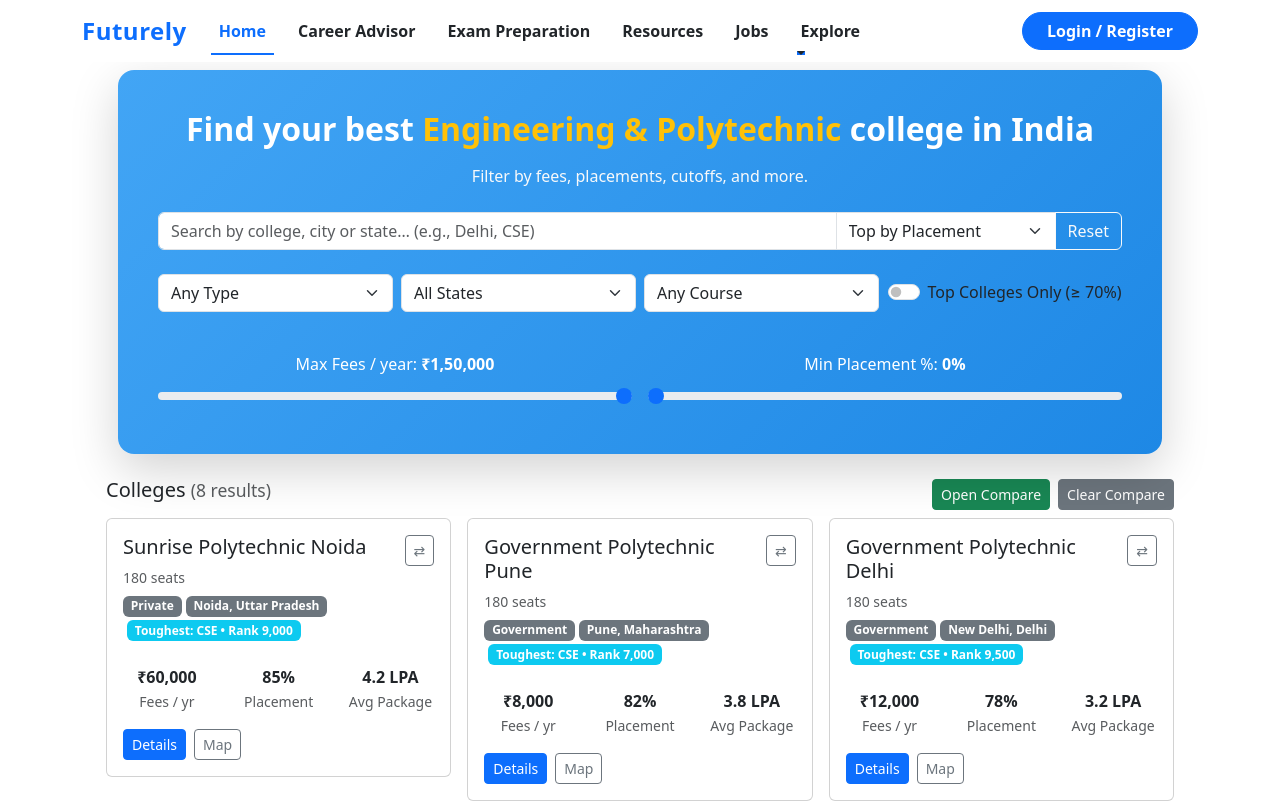
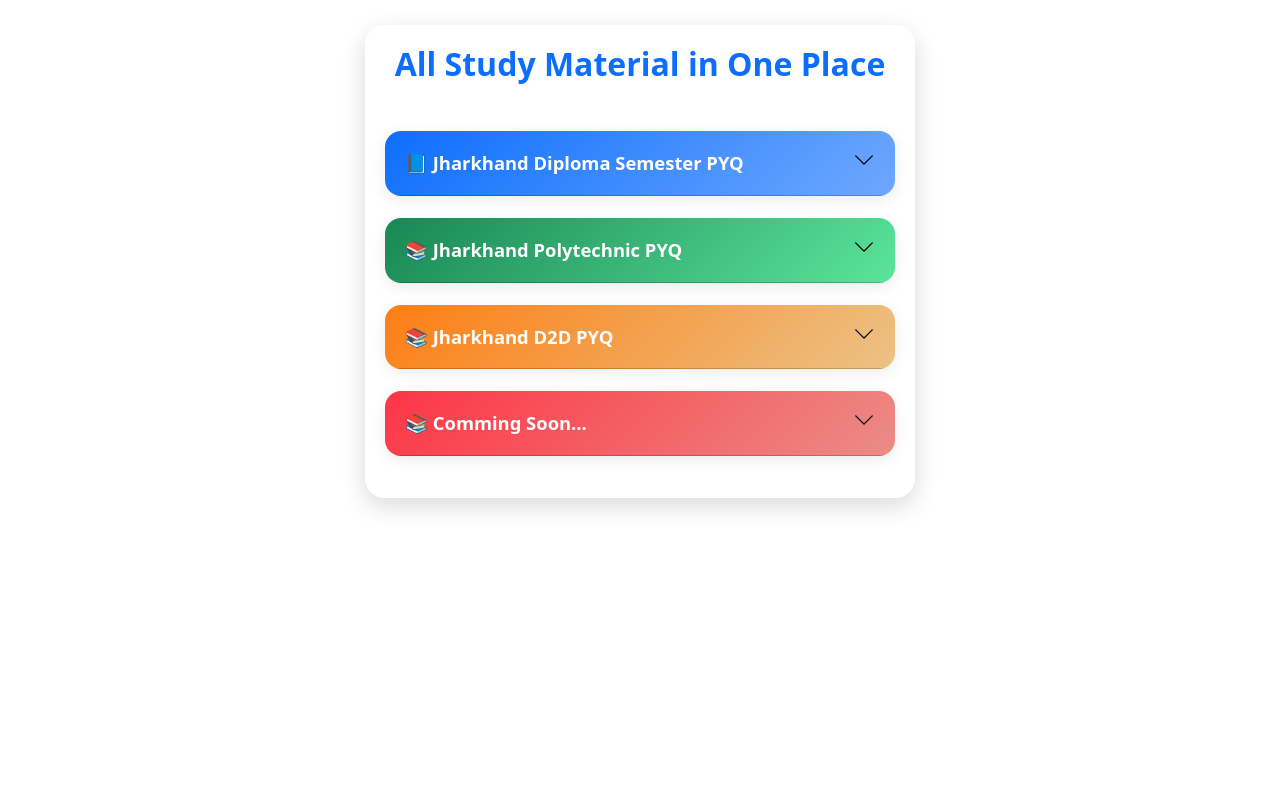
Before and after one commit to Karan123457/NextGenZ, a React (Create React App) app: page / in a window 1280 px wide. Shown: the top 803 px of the page. Built offline with nearby package versions, Linux system fonts and the light colour scheme.

Commit message:
Update Header.js

```diff
--- a/src/MyComponents/Header.js
+++ b/src/MyComponents/Header.js
@@ -1,226 +1,91 @@
-import React, { useState, useEffect } from "react";
-import { Link, useLocation } from "react-router-dom";
-import { Navbar, Nav, Container, Button, Modal, Form } from "react-bootstrap";
-import { FaGoogle, FaFacebook } from "react-icons/fa";
+import React, { useState } from "react";
+import { Accordion, Card } from "react-bootstrap";
+import { ChevronDown, ChevronRight } from "react-bootstrap-icons";
+import { useNavigate } from 'react-router-dom';
+import "bootstrap/dist/css/bootstrap.min.css";
 
-export default function Header() {
-  const [show, setShow] = useState(false);
-  const [showPassword, setShowPassword] = useState(false);
-  const [scrolled, setScrolled] = useState(false);
-  const location = useLocation(); // Track current URL
+const Resources = () => {
+    const [activeKey, setActiveKey] = useState(null);
+    const navigate = useNavigate();
 
-  const handleClose = () => setShow(false);
-  const handleShow = () => setShow(true);
+    const toggleAccordion = (key) => setActiveKey(activeKey === key ? null : key);
 
-  // Handle scroll background fade
-  useEffect(() => {
-    const handleScroll = () => setScrolled(window.scrollY > 20);
-    window.addEventListener("scroll", handleScroll);
-    return () => window.removeEventListener("scroll", handleScroll);
-  }, []);
+    const data = [
+        {
+            key: "0",
+            title: "📘 Jharkhand Diploma Semester PYQ",
+            color: "linear-gradient(135deg, #0d6efd, #6ea8fe)",
+            subs: [
+                { id: "sub1", title: "1st Semester", type: "fullContent" },
+                { id: "sub2", title: "2nd Semester", type: "fullContent2" },
+                { id: "sub3", title: "3rd Semester", type: "fullContent3" },
+                { id: "sub4", title: "4th Semester", type: "fullContent4" },
+                { id: "sub5", title: "5th Semester", type: "fullContent5" },
+                { id: "sub6", title: "6th Semester", type: "fullContent6" },
 
-  const navLinks = [
-    { name: "Home", path: "/" },
-    { name: "Career Advisor", path: "/Counselling" },
-    { name: "Exam Preparation", path: "/Exam_Preparation" },
-    { name: "Resources", path: "/resources" },
-    { name: "Jobs", path: "/jobs" },
-  ];
+            ],
+        },
+        {
+            key: "1",
+            title: "📚 Jharkhand Polytechnic PYQ",
+            color: "linear-gradient(135deg, #198754, #5be49b)",
+            subs: [
+                { id: "jhpoly", title: "Exam Information for 2026 ", type: "fullJHPoly" }, // no sub-card, entire content will render
+                { id: "jhpoly2", title: "Download All Paper (2021 - 2025)", type: "fullJHPoly2" },
+            ],
+        },
 
-  return (
-    <>
-      {/* Navbar */}
-      <Navbar
-        expand="lg"
-        fixed="top"//sticky="top"
-        className={`py-2 ${scrolled ? "navbar-fade" : "navbar-clear"}`}
-      >
-        <Container>
-          <Navbar.Brand
-            as={Link}
-            to="/"
-            className="fw-bold text-primary fs-4 brand-name"
-          >
-            Futurely
-          </Navbar.Brand>
 
-          <Navbar.Toggle aria-controls="navbarScroll" />
-          <Navbar.Collapse id="navbarScroll">
-            <Nav className="me-auto my-2 my-lg-0 align-items-center" navbarScroll>
-              {navLinks.map((item, idx) => (
-                <Nav.Link
-                  key={idx}
-                  as={Link}
-                  to={item.path}
-                  className={`fw-semibold nav-animated-link mx-2 ${location.pathname === item.path ? "active-link" : ""
-                    }`}
-                >
-                  {item.name}
-                </Nav.Link>
-              ))}
+        {
+            key: "2",
+            title: "📚 Jharkhand D2D PYQ",
+            color: "linear-gradient(135deg, #fd7e14, #ebc285ff)",
+            subs: [
+                { id: "sub_d2d", title: "Exam Information for 2026", type: "D2dExam" },
+                { id: "sub2_d2d", title: "Download All Paper (2021 - 2025)", type: "D2dExam2" },
+            ],
+        },
+        {
+            key: "3",
+            title: "📚 Comming Soon...",
+            color: "linear-gradient(135deg, #fd3546, #eb8c85ff)",
+            subs: [
+                { id: "sub3", title: "Engineering Physics", desc: "Motion, optics, modern physics.", inner: [{ name: "Module 1", info: "Kinematics" }, { name: "Module 2", info: "Optics" }] },
+                { id: "sub4", title: "Engineering Chemistry", desc: "Electrochemistry, polymers, fuels.", inner: [{ name: "Organic", info: "Polymers" }, { name: "Physical", info: "Thermodynamics" }] },
+            ],
+        },
+    ];
 
-              {/* Explore Dropdown */}
-              <Nav.Item className="dropdown mx-2">
-                <button
-                  className="nav-link dropdown-toggle fw-semibold nav-animated-link"
-                  data-bs-toggle="dropdown"
-                  aria-expanded="false"
-                >
-                  Explore
-                </button>
-                <ul className="dropdown-menu shadow-sm border-0 rounded-3">
-                  <li><button className="dropdown-item" onClick={() => { }}>Colleges</button></li>
-                  <li><button className="dropdown-item" onClick={() => { }}>Schools</button></li>
-                  <li><button className="dropdown-item" onClick={() => { }}>Courses</button></li>
-                </ul>
-              </Nav.Item>
-            </Nav>
+    return (
+        <div style={{ marginTop: "5px", minHeight: "100vh", background: "rgba(255,255,255,0.85)", padding: "20px 0.1px", display: "flex", justifyContent: "center", alignItems: "flex-start" }}>
 
-            <Button
-              variant="primary"
-              className="px-4 rounded-pill fw-semibold"
-              onClick={handleShow}
-            >
-              Login / Register
-            </Button>
-          </Navbar.Collapse>
-        </Container>
-      </Navbar>
+            <div style={{ width: "100%", maxWidth: "550px", background: "rgba(255,255,255,0.85)", backdropFilter: "blur(10px)", borderRadius: "20px", boxShadow: "0 8px 25px rgba(0,0,0,0.15)", padding: "20px" }}>
+                <h2 className="text-center mb-5" style={{ fontWeight: 800, color: "#0d6efd",}}>All Study Material in One Place</h2>
 
-      {/* ✅ Login Modal */}
-      <Modal show={show} onHide={handleClose} centered>
-        <Modal.Header closeButton className="border-0 pb-0">
-          <Modal.Title className="fw-bold text-primary ms-auto">
-            Welcome Back!
-          </Modal.Title>
-        </Modal.Header>
+                <Accordion activeKey={activeKey}>
+                    {data.map(main => (
+                        <Card key={main.key} style={{ border: "none", marginBottom: "22px", borderRadius: "16px", overflow: "hidden", boxShadow: "0 4px 15px rgba(0,0,0,0.08)" }}>
+                            <Card.Header onClick={() => toggleAccordion(main.key)} style={{ background: main.color, color: "white", fontWeight: 600, fontSize: "1.15rem", padding: "18px 20px", display: "flex", justifyContent: "space-between", cursor: "pointer" }}>
+                                {main.title}
+                                <ChevronDown size={22} style={{ transition: "transform 0.3s", transform: activeKey === main.key ? "rotate(180deg)" : "rotate(0deg)" }} />
+                            </Card.Header>
 
-        <Modal.Body className="p-4">
-          <Form>
-            <Form.Group className="mb-3" controlId="formName">
-              <Form.Label>Full Name</Form.Label>
-              <Form.Control type="text" placeholder="Enter your full name" />
-            </Form.Group>
+                            <Accordion.Collapse eventKey={main.key}>
+                                <Card.Body style={{ background: "#f9fafb", padding: "20px" }}>
+                                    {main.subs.map(sub => (
+                                        <div key={sub.id} role="button" tabIndex={0} onClick={() => navigate(`/resources/${main.key}/${sub.id}`, { state: { title: sub.title, type: sub.type } })} onKeyDown={(e) => { if (e.key === 'Enter') navigate(`/resources/${main.key}/${sub.id}`, { state: { title: sub.title, type: sub.type } }) }} style={{ background: "rgba(255,255,255,0.95)", borderRadius: "14px", padding: "16px 18px", marginBottom: "16px", boxShadow: "0 3px 12px rgba(0,0,0,0.05)", border: "1px solid #e9ecef", display: 'flex', justifyContent: 'space-between', alignItems: 'center', cursor: 'pointer' }}>
+                                            <h5 style={{ color: "#0d6efd", fontWeight: 600, margin: 0 }}>{sub.title}</h5>
+                                            <ChevronRight size={20} />
+                                        </div>
+                                    ))}
+                                </Card.Body>
+                            </Accordion.Collapse>
+                        </Card>
+                    ))}
+                </Accordion>
+            </div>
+        </div>
+    );
+};
 
-            <Form.Group className="mb-3" controlId="formEmail">
-              <Form.Label>Email</Form.Label>
-              <Form.Control type="email" placeholder="your@email.com" />
-            </Form.Group>
-
-            <Form.Group className="mb-3" controlId="formPassword">
-              <Form.Label>Password</Form.Label>
-              <div className="input-group">
-                <Form.Control
-                  type={showPassword ? "text" : "password"}
-                  placeholder="********"
-                />
-                <Button
-                  variant="outline-secondary"
-                  onClick={() => setShowPassword(!showPassword)}
-                  type="button"
-                >
-                  {showPassword ? "Hide" : "Show"}
-                </Button>
-              </div>
-            </Form.Group>
-
-            <div className="d-flex justify-content-between align-items-center mb-3">
-              <Form.Check type="checkbox" label="Remember me" />
-              <button className="btn btn-link text-decoration-none small text-primary p-0" onClick={() => { }}>
-                Forgot password?
-              </button>
-            </div>
-
-            <Button variant="primary" type="submit" className="w-100 rounded-pill mb-3">
-              Sign In
-            </Button>
-
-            <div className="text-center text-muted mb-3">or continue with</div>
-
-            <div className="d-flex gap-2">
-              <Button variant="outline-danger" className="w-50 rounded-pill">
-                <FaGoogle className="me-2" /> Google
-              </Button>
-              <Button variant="outline-primary" className="w-50 rounded-pill">
-                <FaFacebook className="me-2" /> Facebook
-              </Button>
-            </div>
-
-            <div className="text-center mt-4">
-              <small>
-                Don’t have an account?{" "}
-                <button className="btn btn-link text-decoration-none fw-semibold text-primary p-0" onClick={() => { }}>
-                  Sign up
-                </button>
-              </small>
-            </div>
-          </Form>
-        </Modal.Body>
-      </Modal>
-
-      {/* ✨ Styles Section */}
-      <style>{`
-        /* Scroll Fade Navbar */
-        .navbar-clear {
-          background-color: rgba(255, 255, 255, 0.98);
-          transition: all 0.2s ease-in-out;
-        }
-        .navbar-fade {
-          background-color: #e9f3ff !important;
-          box-shadow: 0 4px 12px rgba(0, 0, 0, 0.1);
-          transition: all 0.4s ease-in-out;
-        }
-
-        /* Hover animation for nav links */
-        .nav-animated-link {
-          position: relative;
-          color: #212529 !important;
-          text-decoration: none;
-          transition: color 0.2s ease-in-out;
-        }
-
-        .nav-animated-link::after {
-          content: "";
-          position: absolute;
-          left: 0;
-          bottom: -4px;
-          width: 0;
-          height: 2px;
-          background-color: #0d6efd;
-          transition: width 0.3s ease;
-        }
-
-        .nav-animated-link:hover {
-          color: #0d6efd !important;
-        }
-
-        .nav-animated-link:hover::after {
-          width: 100%;
-        }
-
-        /* Active link style */
-        .active-link {
-          color: #0d6efd !important;
-          font-weight: 600;
-        }
-        .active-link::after {
-          width: 100%;
-        }
-
-        /* Dropdown hover look */
-        .dropdown-menu a:hover {
-          background-color: #f0f4ff;
-          color: #0d6efd;
-        }
-
-        .brand-name {
-          letter-spacing: 0.5px;
-        }
-
-        .navbar {
-          transition: all 0.4s ease-in-out;
-        }
-      `}</style>
-    </>
-  );
-}
+export default Resources;
```
